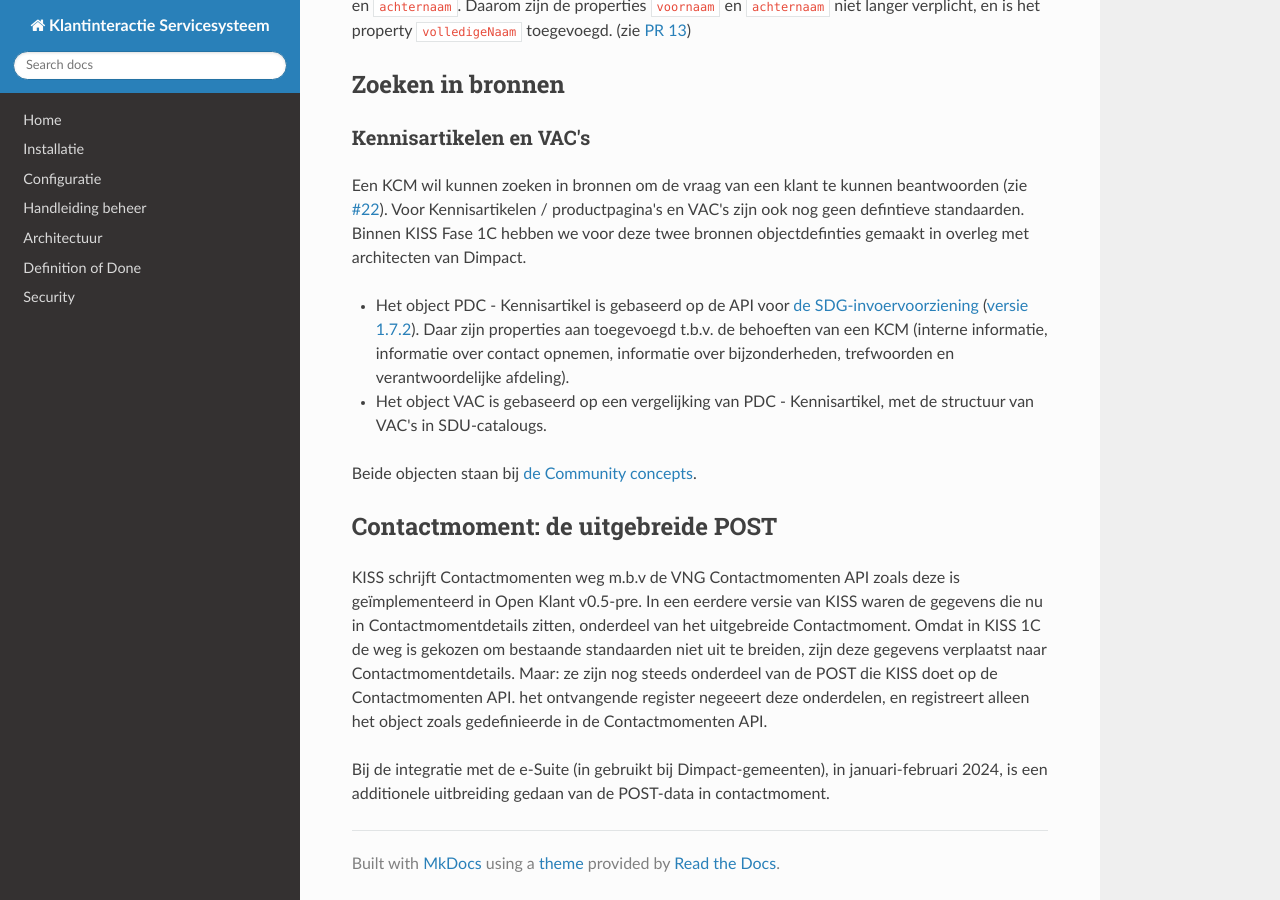
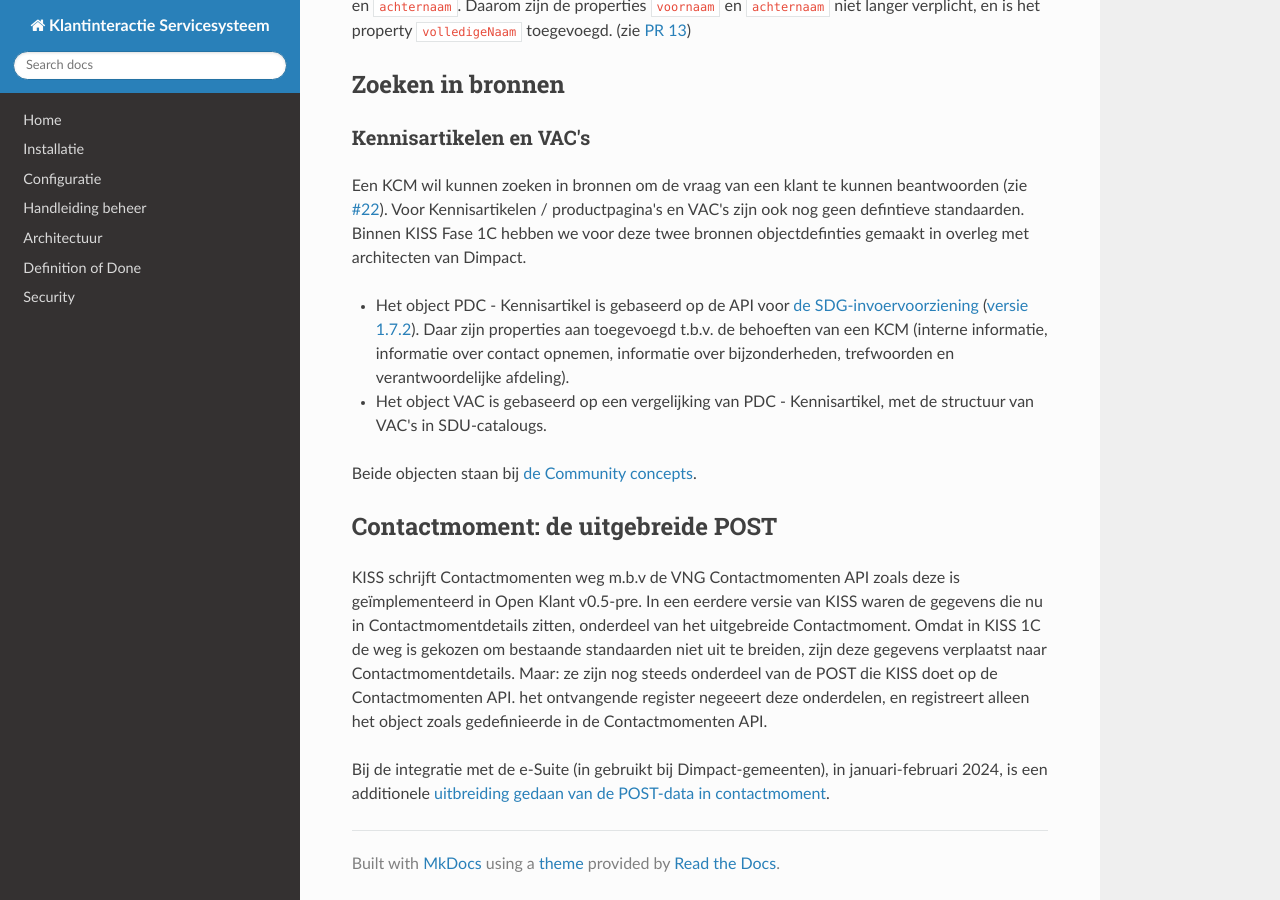
Before and after one commit to Klantinteractie-Servicesysteem/.github, an MkDocs documentation site: the page built from docs/DECISION-RECORD.md, in a window 1280 px wide and 900 px high, scrolled down 2323 px. Built offline with MkDocs 1.6.1, drawn with Linux system fonts in a browser that asks for light colours; nearby versions of some CDN libraries; part of the change alters nothing that is shown.

```diff
--- a/docs/DECISION-RECORD.md
+++ b/docs/DECISION-RECORD.md
@@ -57,4 +57,4 @@ Beide objecten staan bij [de Community concepts](https://github.com/open-objecte
 ## Contactmoment: de uitgebreide POST
 KISS schrijft Contactmomenten weg m.b.v de VNG Contactmomenten API zoals deze is geïmplementeerd in Open Klant v0.5-pre. In een eerdere versie van KISS waren de gegevens die nu in Contactmomentdetails zitten, onderdeel van het uitgebreide Contactmoment. Omdat in KISS 1C de weg is gekozen om bestaande standaarden niet uit te breiden, zijn deze gegevens verplaatst naar Contactmomentdetails. Maar: ze zijn nog steeds onderdeel van de POST die KISS doet op de Contactmomenten API.  het ontvangende register negeeert deze onderdelen, en registreert alleen het object zoals gedefinieerde in de Contactmomenten API.
 
-Bij de integratie met de e-Suite (in gebruikt bij Dimpact-gemeenten), in januari-februari 2024, is een additionele uitbreiding gedaan van de POST-data in contactmoment.
+Bij de integratie met de e-Suite (in gebruikt bij Dimpact-gemeenten), in januari-februari 2024, is een additionele [uitbreiding gedaan van de POST-data in contactmoment](POST-contactmoment.md).
```
